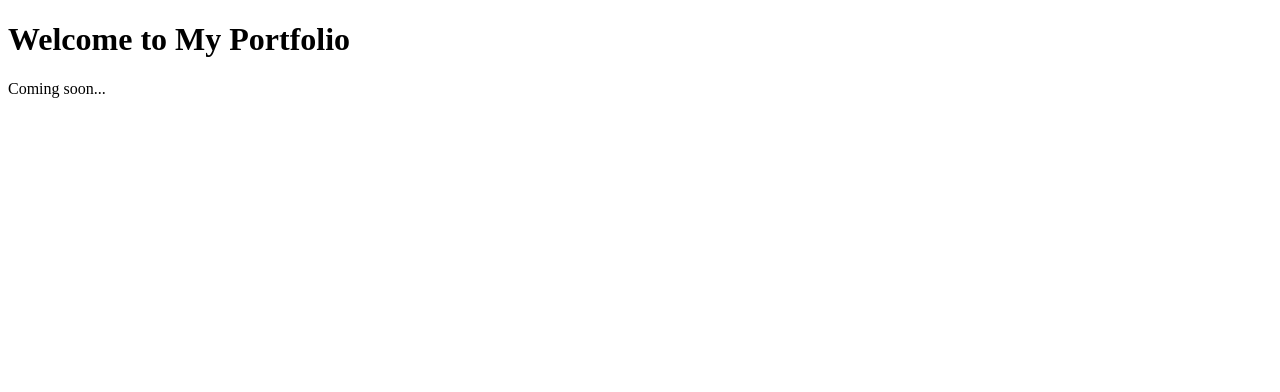
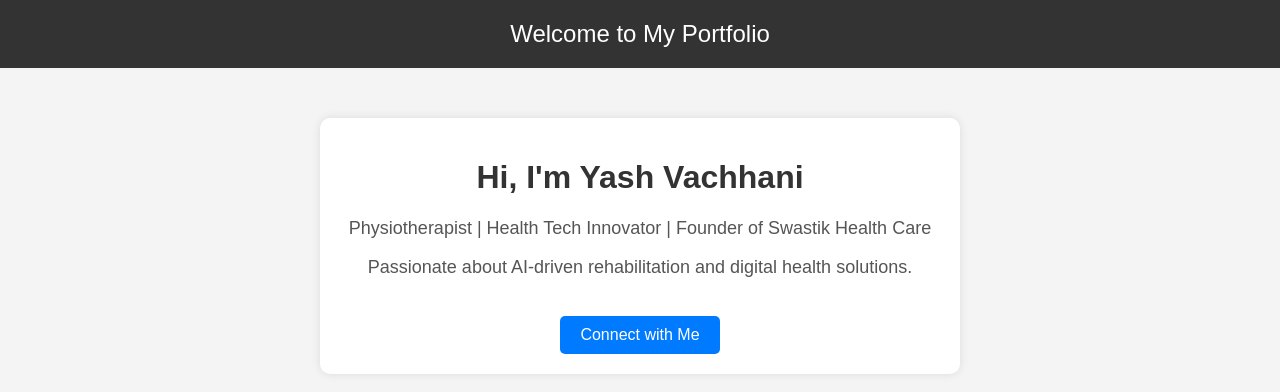
Before and after one commit to yrvachhani/yrvachhani.github.io, a plain HTML site: page index.html in a window 1280 px wide. Drawn offline with Linux system fonts and the light colour scheme.

Commit message:
Update index.html

```diff
--- a/index.html
+++ b/index.html
@@ -4,9 +4,58 @@
     <meta charset="UTF-8">
     <meta name="viewport" content="width=device-width, initial-scale=1.0">
     <title>Yash Vachhani - Portfolio</title>
+    <style>
+        body {
+            font-family: Arial, sans-serif;
+            margin: 0;
+            padding: 0;
+            text-align: center;
+            background-color: #f4f4f4;
+        }
+        header {
+            background-color: #333;
+            color: white;
+            padding: 20px;
+            font-size: 24px;
+        }
+        .container {
+            margin: 50px auto;
+            max-width: 600px;
+            padding: 20px;
+            background: white;
+            box-shadow: 0px 0px 10px rgba(0, 0, 0, 0.1);
+            border-radius: 10px;
+        }
+        h1 {
+            color: #333;
+        }
+        p {
+            font-size: 18px;
+            color: #555;
+        }
+        .button {
+            display: inline-block;
+            margin-top: 20px;
+            padding: 10px 20px;
+            background-color: #007bff;
+            color: white;
+            text-decoration: none;
+            border-radius: 5px;
+        }
+    </style>
 </head>
 <body>
-    <h1>Welcome to My Portfolio</h1>
-    <p>Coming soon...</p>
+
+<header>
+    Welcome to My Portfolio
+</header>
+
+<div class="container">
+    <h1>Hi, I'm Yash Vachhani</h1>
+    <p>Physiotherapist | Health Tech Innovator | Founder of Swastik Health Care</p>
+    <p>Passionate about AI-driven rehabilitation and digital health solutions.</p>
+    <a href="https://www.linkedin.com/in/yash-vachhani" class="button">Connect with Me</a>
+</div>
+
 </body>
 </html>
```
